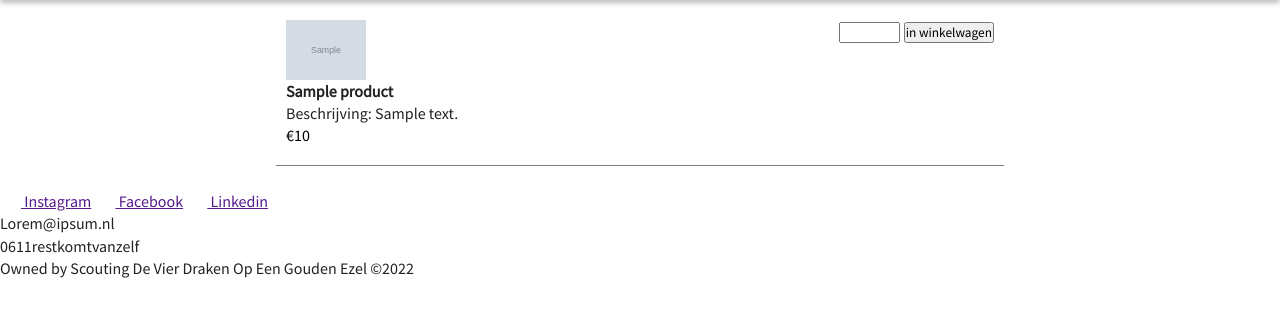
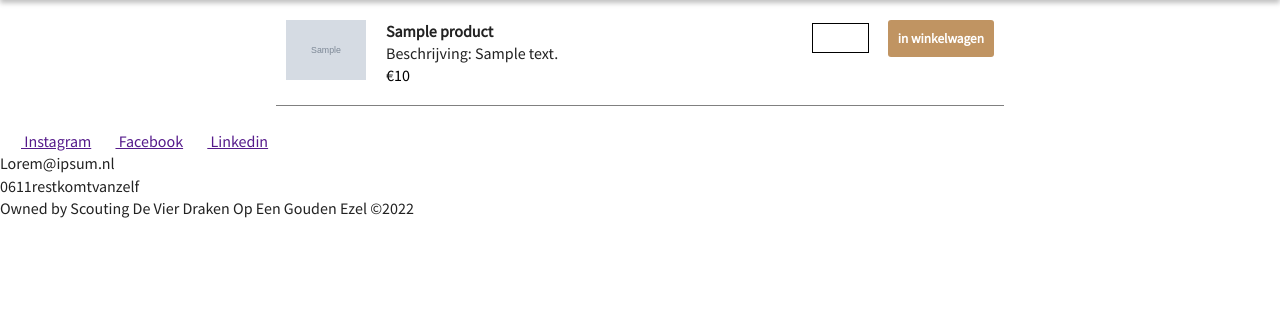
Before and after one commit to Lars-van-Bezooijen/Winkeltje, a PHP site: page /takenlijst/products.php in a window 1280 px wide. Shown: the part 113-430 px from the top of the page. Run offline with PHP 8.4, Linux system fonts and the light colour scheme; tables that the repository leaves empty or names only in its code hold one stand-in row (values such as "Sample post"); grey boxes marked "Sample" are stand-in pictures; some libraries are stand-ins or nearby versions.

Commit message:
styled products.php

```diff
--- a/css/main.css
+++ b/css/main.css
@@ -137,6 +137,9 @@ i.fa-cart-shopping{
   display: flex;
   justify-content: space-between;
 }
+.column-split{
+  display: flex;
+}
 .name{
   font-weight: bold;
 }
@@ -149,6 +152,27 @@ i.fa-cart-shopping{
 }
 img.img{
   width: 80px;
+  margin-right: 20px;
+}
+input[type="number"]{
+  border-radius: 0;
+  border: 1px solid black;
+  width: 50px;
+  padding: 5px 0px 5px 5px;
+  font-size: 14px;
+}
+.winkelwagen{
+  background: #c09462;
+  border: none;
+  border-radius: 3px;
+  padding: 10px;
+  color: white;
+  font-weight: bold;
+  margin-left: 15px;
+}
+.winkelwagen:hover{
+  cursor: pointer;
+  background-color: #965d2c;
 }
 
 /* ==========================================================================
--- a/products.php
+++ b/products.php
@@ -1,3 +1,9 @@
+<?php
+
+session_start();
+
+?>
+
 <!DOCTYPE html>
 <html lang="en">
 <head>
@@ -21,8 +27,11 @@
 <div class="wrapper">
     <?php foreach($products as $product): ?>
         <div class="product">
-            <div class="split">
+            <div class="split column-split">
+                <div class="section">
                     <img class="img" src="<?php echo $product['img_dir'] ?>" alt="">
+                </div>
+                <div class="section">
                     <p class="name"><?php echo $product['name']; ?></p>
                     <p class="description"><?php echo "Beschrijving: " . $product['description']; ?></p>
                     <p class="price">&euro;<?php echo $product['price']; ?></p>
@@ -32,10 +41,13 @@
                         }
                     ?>
                 </div>
+
+
+            </div>
             <div class="split">
                 <form class="amount" action="">
                     <input type="number" name="amount" id="amount" min="0" max="<?php echo $product['stock']; ?>">
-                    <input type="submit" value="in winkelwagen">
+                    <input type="submit" value="in winkelwagen" class="winkelwagen">
                 </form>
             </div>
 
```
Lines whose indentation alone changed are shown as unchanged.
